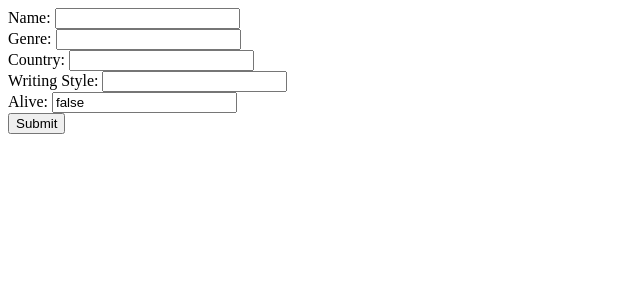
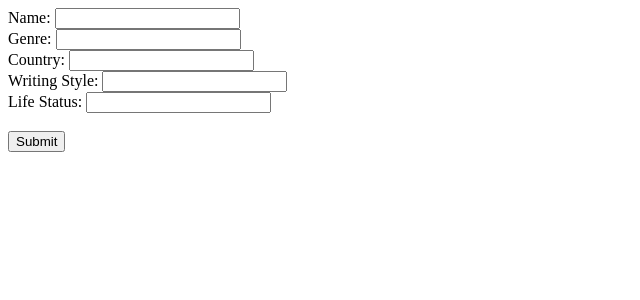
Before and after one commit to laresamdeola/ReactPractise, a React (Create React App) app: page / in a window 1280 px wide. Shown: the top 300 px of the page, without its empty margins (0-640 px from the left). Built offline with nearby package versions, Linux system fonts and the light colour scheme.

Commit message:
Update 2 files and useReducer example 5

```diff
--- /dev/null
+++ b/src/components/useReducer/ReduceExample5.jsx
@@ -0,0 +1,100 @@
+import React, { useState, useReducer } from "react";
+
+const ReduceExample5 = () => {
+  const [name, setName] = useState("");
+  const [genre, setGenre] = useState("");
+  const [country, setCountry] = useState("");
+  const [writing, setWriting] = useState("");
+  const [alive, setAlive] = useState("");
+
+  const defaultPoets5 = {
+    poets: [],
+    isModalOpen5: false,
+    modalContents5: "",
+  };
+
+  const reducer = (state, action) => {
+    if (action.type === "ADD_POET_5") {
+      const newPoets5 = [...state.poets, action.payload];
+      return {
+        ...state,
+        poets: newPoets5,
+        isModalOpen5: true,
+        modalContents5: "New Poet added",
+      };
+    }
+    return state;
+  };
+
+  const [state, dispatch] = useReducer(reducer, defaultPoets5);
+
+  const handleForm5 = (event) => {
+    event.preventDefault();
+    const newPoet5 = {
+      id: new Date().getTime().toString(),
+      name,
+      genre,
+      country,
+      writing,
+      alive,
+    };
+    dispatch({ type: "ADD_POET_5", payload: newPoet5 });
+    setName("");
+    setGenre("");
+    setCountry("");
+    setWriting("");
+    setAlive("");
+    console.log(`${newPoet5.name} has been added`);
+  };
+
+  return (
+    <>
+      <form onSubmit={handleForm5}>
+        <label htmlFor="name">Name: </label>
+        <input
+          type="text"
+          name="name"
+          value={name}
+          onChange={(event) => setName(event.target.value)}
+        />
+        <br />
+        <label htmlFor="genre">Genre: </label>
+        <input
+          type="text"
+          name="genre"
+          value={genre}
+          onChange={(event) => setGenre(event.target.value)}
+        />
+        <br />
+        <label htmlFor="country">Country: </label>
+        <input
+          type="text"
+          name="country"
+          value={country}
+          onChange={(event) => setCountry(event.target.value)}
+        />
+        <br />
+        <label htmlFor="writing">Writing Style: </label>
+        <input
+          type="text"
+          name="writing"
+          value={writing}
+          onChange={(event) => setWriting(event.target.value)}
+        />
+        <br />
+        <label htmlFor="alive">Life Status: </label>
+        <input
+          type="text"
+          name="alive"
+          value={alive}
+          onChange={(event) => setAlive(event.target.value)}
+        />
+        <br />
+        <br />
+        <button type="submit">Submit</button>
+      </form>
+    </>
+  );
+};
+
+export default ReduceExample5;
--- a/src/index.js
+++ b/src/index.js
@@ -1,8 +1,8 @@
 import React from "react";
 import { createRoot } from "react-dom/client";
-import ReduceExample4 from "./components/useReducer/ReduceExample4";
+import ReduceExample5 from "./components/useReducer/ReduceExample5";
 
 const rootElement = document.getElementById("root");
 const root = createRoot(rootElement);
 
-root.render(<ReduceExample4 />);
+root.render(<ReduceExample5 />);
```
